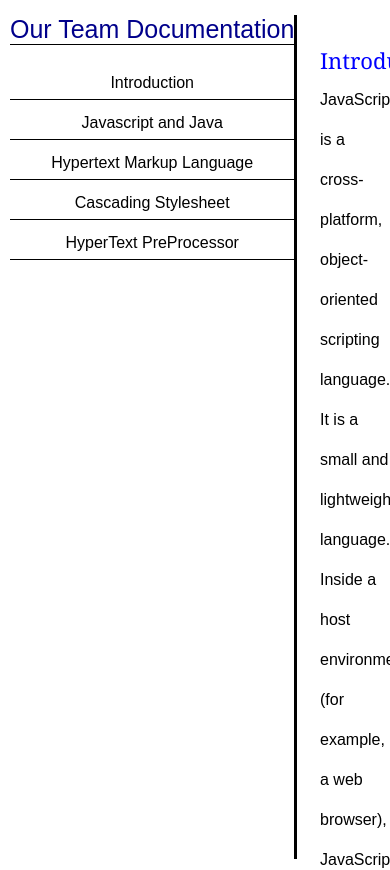
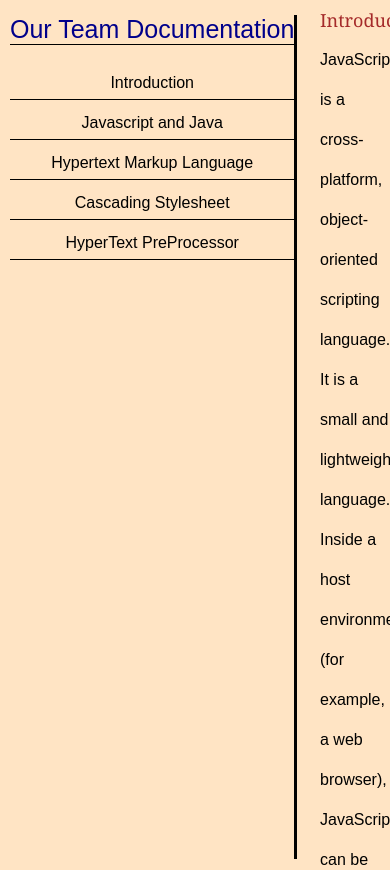
Before and after one commit to brainconnect93/technicalDocPage, a plain HTML site: page fcc-test-suite-template-master/techpage.html in a window 390 px wide. Shown: the top 870 px of the page. Drawn offline with Linux system fonts and the light colour scheme.

Commit message:
Afolabi's Final commit

```diff
--- a/fcc-test-suite-template-master/techpage.css
+++ b/fcc-test-suite-template-master/techpage.css
@@ -1,5 +1,4 @@
 html,body{
-    margin-top: 20px;
     min-width: 300px;
     background-color: white;
     font-family: sans-serif;
@@ -11,14 +10,12 @@ html,body{
     top:15px;
 }
 #navbar{
-
     position: fixed;
     min-width: 260px;
     display: block;
     border-right: solid;
     height: 100vh;
     margin-left: 10px;
-    margin-top: 0px;
 }
 .hero{
     border-bottom: 1px solid black;
@@ -55,3 +52,15 @@ margin-left: 320px;
 .main-section{
     line-height: 40px;
 }
+@media only screen and (max-width: 480px)  {
+    #navbar{
+        min-width: 200px;
+    }
+    header{
+        font-size: 18px;
+        color: brown;
+    }
+    body{
+        background-color: bisque;
+    }
+}
--- a/fcc-test-suite-template-master/techpage.html
+++ b/fcc-test-suite-template-master/techpage.html
@@ -8,7 +8,7 @@
     <link rel="stylesheet" href="techpage.css">
 </head>
 <body>
-    <!-- <script src="https://cdn.freecodecamp.org/testable-projects-fcc/v1/bundle.js"></script>  -->
+    <script src="https://cdn.freecodecamp.org/testable-projects-fcc/v1/bundle.js"></script>
 
     <nav id="navbar">
      <header class="hero">Our Team Documentation</header>
```
